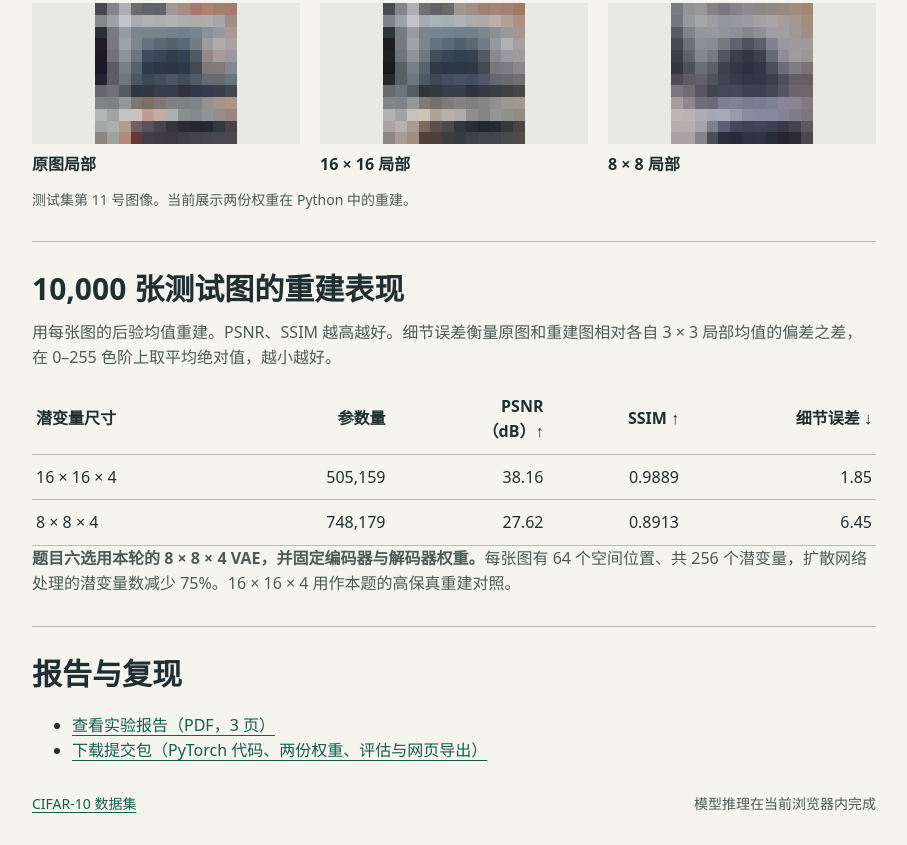
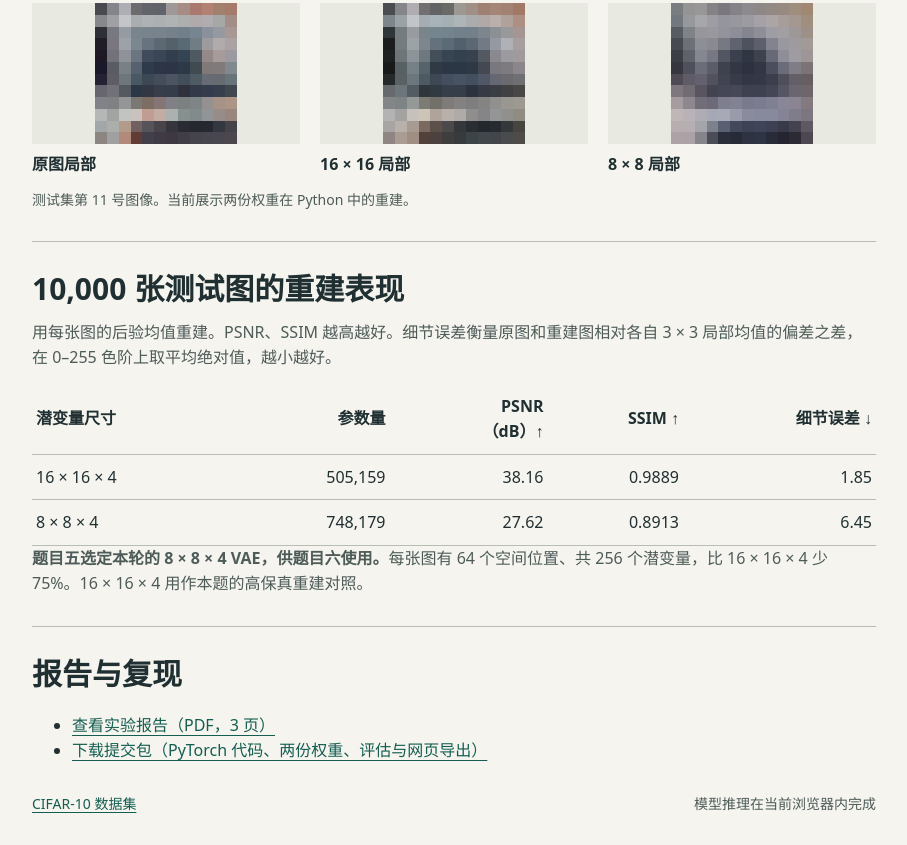
Before and after one commit to banligegit/mini-ddpm, a website: page site/cifar-vae/index.html in a window 1280 px wide. Shown: the part 817-1662 px from the top of the page, without its empty margins (186-1093 px from the left). Drawn offline with Linux system fonts and the light colour scheme.

Commit message:
State the VAE selection as the outcome of task five

```diff
--- a/site/cifar-vae/index.html
+++ b/site/cifar-vae/index.html
@@ -65,7 +65,7 @@
     <h2 id="measurement-heading">10,000 张测试图的重建表现</h2>
     <p>用每张图的后验均值重建。PSNR、SSIM 越高越好。细节误差衡量原图和重建图相对各自 3 × 3 局部均值的偏差之差，在 0–255 色阶上取平均绝对值，越小越好。</p>
     <table><thead><tr><th scope="col">潜变量尺寸</th><th scope="col">参数量</th><th scope="col">PSNR<br>（dB）↑</th><th scope="col">SSIM ↑</th><th scope="col">细节误差 ↓</th></tr></thead><tbody id="metrics"></tbody></table>
-    <p><strong>题目六选用本轮的 8 × 8 × 4 VAE，并固定编码器与解码器权重。</strong>每张图有 64 个空间位置、共 256 个潜变量，扩散网络处理的潜变量数减少 75%。16 × 16 × 4 用作本题的高保真重建对照。</p>
+    <p><strong>题目五选定本轮的 8 × 8 × 4 VAE，供题目六使用。</strong>每张图有 64 个空间位置、共 256 个潜变量，比 16 × 16 × 4 少 75%。16 × 16 × 4 用作本题的高保真重建对照。</p>
   </section>
   <section class="measurements" aria-labelledby="report-heading">
     <h2 id="report-heading">报告与复现</h2>
```
Also changed, not shown: 2 other files.
